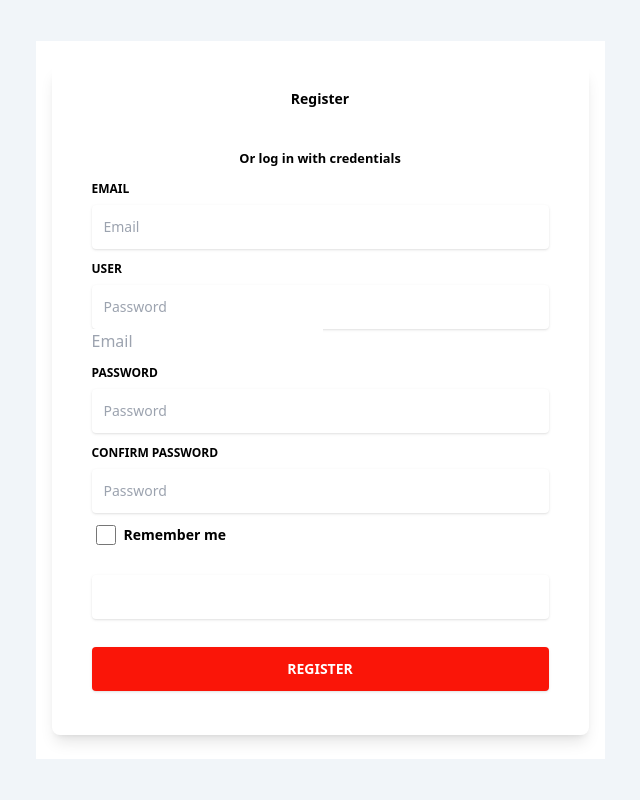
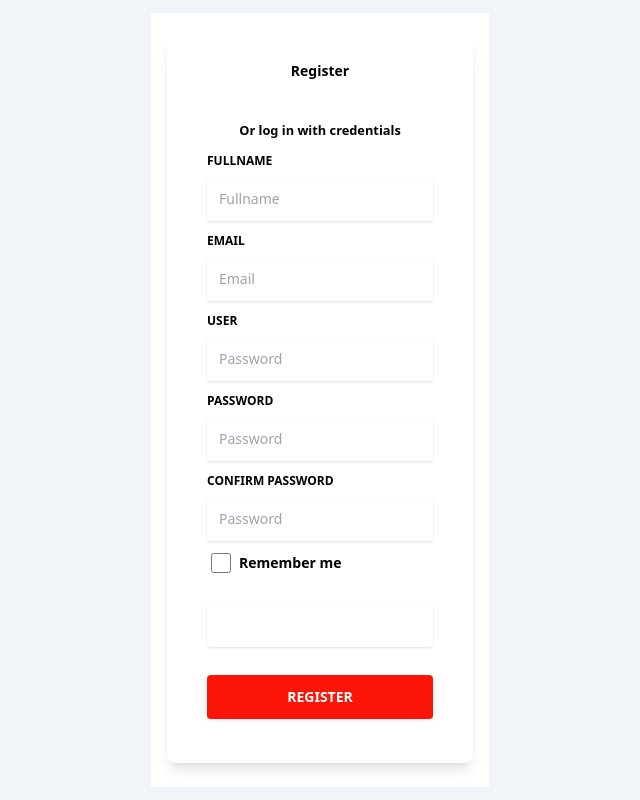
Before and after one commit to cristiandGutierrezb/pets-front-202501, a Next.js app: page /register in a window 1280 px wide. Shown: the whole page, without its empty margins (320-960 px from the left). Built offline with nearby package versions, Linux system fonts and the light colour scheme.

Commit message:
Cambios varios

```diff
--- a/app/(admin)/gestor/layout.tsx
+++ b/app/(admin)/gestor/layout.tsx
@@ -0,0 +1,12 @@
+
+export default function GestorLayout({
+ children
+}: {
+ children: React.ReactNode;
+}) {
+  return (
+    <div>
+      <h1>Hello Root Layout Gestor</h1>
+    </div>
+  );
+}
--- /dev/null
+++ b/app/(admin)/gestor/page.tsx
@@ -0,0 +1,6 @@
+
+export default function page() {
+  return (
+    <div>page</div>
+  )
+}
--- a/app/(auth)/register/page.tsx
+++ b/app/(auth)/register/page.tsx
@@ -1,9 +1,11 @@
 'use client'
 
 import CustomButton from '@/components/atoms/CustomButton';
+import { createUser } from '@/libs/api-users';
 import { useForm, SubmitHandler } from "react-hook-form";
 
 type Inputs = {
+  name: string,
   email: string,
   user: string,
   password: string,
@@ -17,7 +19,13 @@ export default function RegisterPage() {
     handleSubmit
   } = useForm<Inputs>();
 
-  const onSubmit: SubmitHandler<Inputs> = data => console.log(data);
+  const onSubmit: SubmitHandler<Inputs> = data => {
+    createUser(data)
+    .then(data => {
+      console.log('data on save', data);
+      alert('Insercion exitosa')
+    })
+  }
 
   return (
     <section className="bg-white">
@@ -36,11 +44,16 @@ export default function RegisterPage() {
             </div>
             <form onSubmit={handleSubmit(onSubmit)}>
               <div className="relative w-full mb-3">
-                <label className="block uppercase text-blueGray-600 text-xs font-bold mb-2" htmlFor="grid-email">Email</label><input type="email" className="border-0 px-3 py-3 placeholder-blueGray-300 text-blueGray-600 bg-white rounded text-sm shadow focus:outline-none focus:ring w-full ease-linear transition-all duration-150" placeholder="Email" />
+                <label className="block uppercase text-blueGray-600 text-xs font-bold mb-2" htmlFor="grid-email">Fullname</label>
+                <input {...register("name")} type="text" className="border-0 px-3 py-3 placeholder-blueGray-300 text-blueGray-600 bg-white rounded text-sm shadow focus:outline-none focus:ring w-full ease-linear transition-all duration-150" placeholder="Fullname" />
               </div>
               <div className="relative w-full mb-3">
-                <label className="block uppercase text-blueGray-600 text-xs font-bold mb-2" htmlFor="grid-user">User</label><input type="password" className="border-0 px-3 py-3 placeholder-blueGray-300 text-blueGray-600 bg-white rounded text-sm shadow focus:outline-none focus:ring w-full ease-linear transition-all duration-150" placeholder="Password" />
-                <input {...register("user")} type="email"  placeholder="Email" />
+                <label className="block uppercase text-blueGray-600 text-xs font-bold mb-2" htmlFor="grid-email">Email</label>
+                <input {...register("email")} type="email" className="border-0 px-3 py-3 placeholder-blueGray-300 text-blueGray-600 bg-white rounded text-sm shadow focus:outline-none focus:ring w-full ease-linear transition-all duration-150" placeholder="Email" />
+              </div>
+              <div className="relative w-full mb-3">
+                <label className="block uppercase text-blueGray-600 text-xs font-bold mb-2" htmlFor="grid-user">User</label>
+                <input {...register("user")} type="text" className="border-0 px-3 py-3 placeholder-blueGray-300 text-blueGray-600 bg-white rounded text-sm shadow focus:outline-none focus:ring w-full ease-linear transition-all duration-150" placeholder="Password" />
               </div>
               <div className="relative w-full mb-3">
                 <label className="block uppercase text-blueGray-600 text-xs font-bold mb-2" htmlFor="grid-password">Password</label>
--- a/libs/api-users.ts
+++ b/libs/api-users.ts
@@ -13,3 +13,15 @@ export const authenticationUser = async (body: LoginDTO) => {
   return await fetch(`${apiUrl}/user/`, headerOptions)
           .then(data => data.json())
 }
+
+export const createUser = async (body: any) => {
+  const headerOptions = {
+    method: 'POST',
+    body: JSON.stringify(body),
+    headers: {
+      "Content-type": "application/json"
+    }
+  }
+  return await fetch(`${apiUrl}/user/create`, headerOptions)
+          .then(data => data.json())
+}
--- a/modules/auth/login/Form.tsx
+++ b/modules/auth/login/Form.tsx
@@ -25,11 +25,13 @@ export default function Form() {
   });
 
   const onSubmit: SubmitHandler<LoginDTO> = (data) => {
-    authenticationUser(data)
-    .then((info: any) => {
-      localStorage.setItem('token', info.token)
+    // authenticationUser(data)
+    // .then((info: any) => {
+    // })
+    setTimeout(() => {
+      localStorage.setItem('token', 'this_is_my_token')
       router.replace('/user/home')
-    })
+    }, 2000);
   }
 
   return (
--- a/modules/auth/login/ScreenLogin.tsx
+++ b/modules/auth/login/ScreenLogin.tsx
@@ -1,8 +1,20 @@
+'use client'
+
+import { useEffect } from 'react';
+import { useRouter } from 'next/navigation';
 import Link from 'next/link';
 
 import Form from './Form'
 
 export default function ScreenLogin() {
+  const router = useRouter()
+
+  useEffect(() => {
+    const token = localStorage.getItem('token')
+    if (token) {
+      router.push('/user/home')
+    }
+  }, [])
 
   return (
     <section className="max-w-screen-sm mx-auto w-1/2">
--- a/tailwind.config.ts
+++ b/tailwind.config.ts
@@ -11,7 +11,7 @@ export default {
       colors: {
         background: "var(--background)",
         foreground: "var(--foreground)",
-        primary: "#161622",
+        primary: "#79E2F2",
         secondary: {
           DEFAULT: "#ff9C01",
           100: '#ff9001',
```
